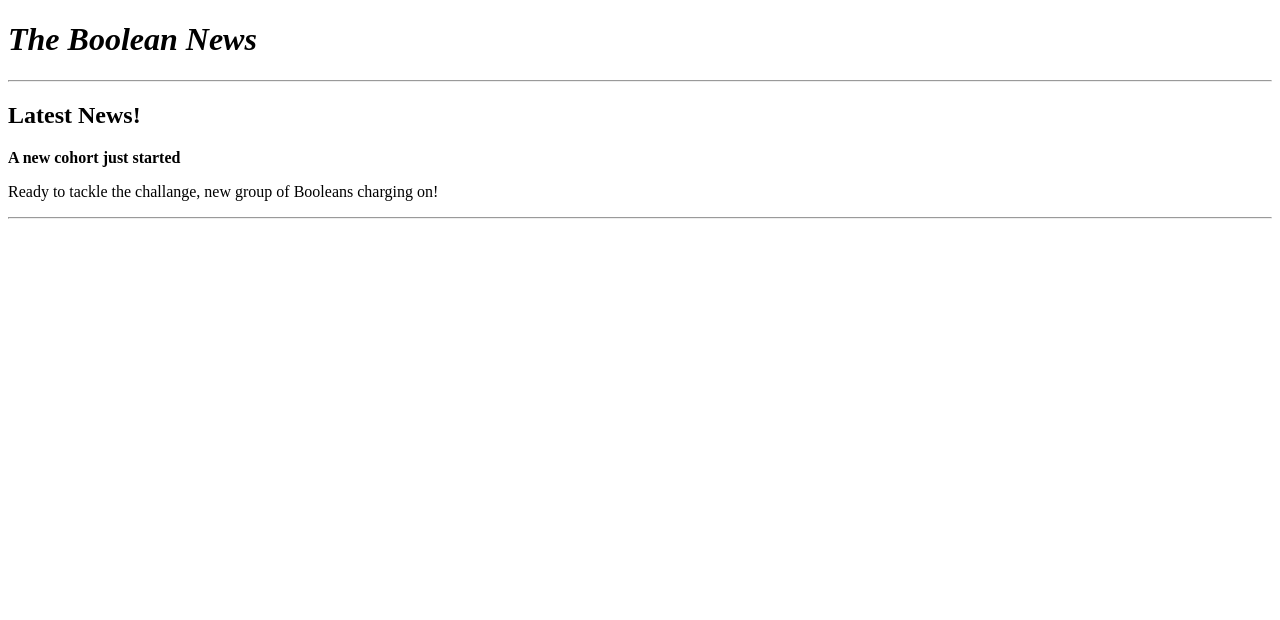
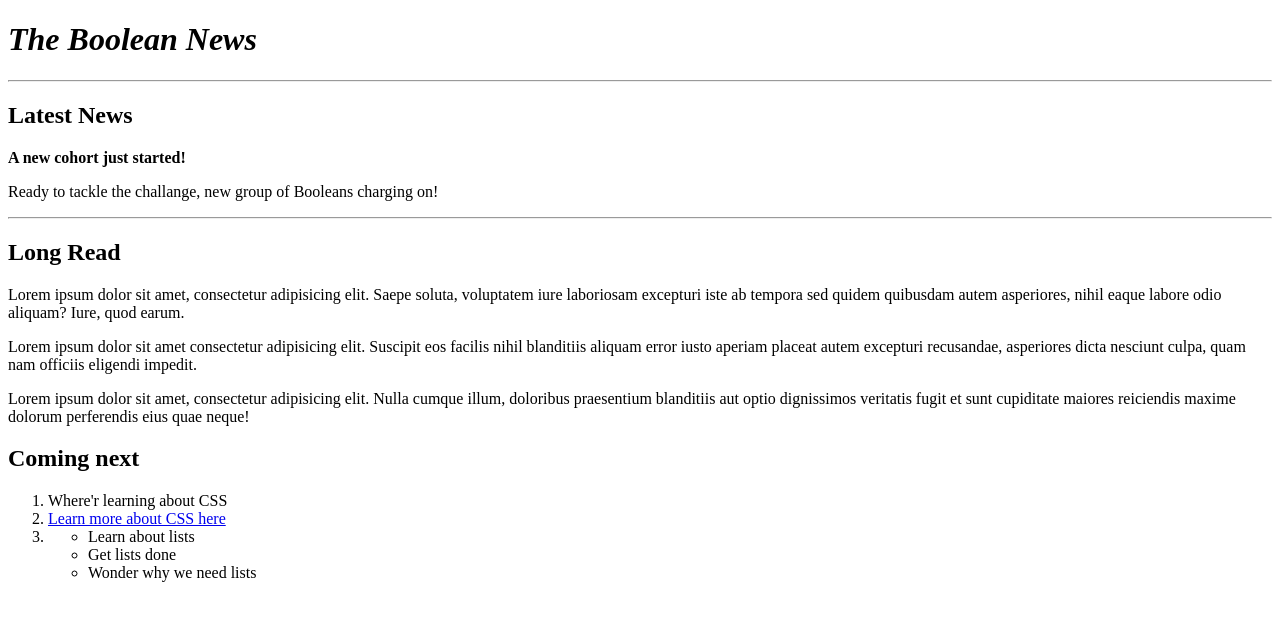
Before and after one commit to Tijanif/boolean-uk-html-boolean-news, a website: page index.html in a window 1280 px wide. Drawn offline with Linux system fonts and the light colour scheme.

Commit message:
added long read section

```diff
--- a/index.html
+++ b/index.html
@@ -12,10 +12,47 @@
     </div>
     <hr />
     <div class="latest-news">
-      <h2>Latest News!</h2>
-      <p><b>A new cohort just started</b></p>
+      <h2>Latest News</h2>
+      <p><b>A new cohort just started!</b></p>
       <p>Ready to tackle the challange, new group of Booleans charging on!</p>
     </div>
     <hr />
+    <div class="long-read-section">
+      <h2>Long Read</h2>
+      <p>
+        Lorem ipsum dolor sit amet, consectetur adipisicing elit. Saepe soluta,
+        voluptatem iure laboriosam excepturi iste ab tempora sed quidem
+        quibusdam autem asperiores, nihil eaque labore odio aliquam? Iure, quod
+        earum.
+      </p>
+      <p>
+        Lorem ipsum dolor sit amet consectetur adipisicing elit. Suscipit eos
+        facilis nihil blanditiis aliquam error iusto aperiam placeat autem
+        excepturi recusandae, asperiores dicta nesciunt culpa, quam nam officiis
+        eligendi impedit.
+      </p>
+      <p>
+        Lorem ipsum dolor sit amet, consectetur adipisicing elit. Nulla cumque
+        illum, doloribus praesentium blanditiis aut optio dignissimos veritatis
+        fugit et sunt cupiditate maiores reiciendis maxime dolorum perferendis
+        eius quae neque!
+      </p>
+      <h2>Coming next</h2>
+      <ol>
+        <li>Where'r learning about CSS</li>
+        <li>
+          <a href="https://developer.mozilla.org/en-US/docs/Web/CSS"
+            >Learn more about CSS here</a
+          >
+        </li>
+        <li>
+          <ul>
+            <li>Learn about lists</li>
+            <li>Get lists done</li>
+            <li>Wonder why we need lists</li>
+          </ul>
+        </li>
+      </ol>
+    </div>
   </body>
 </html>
```
